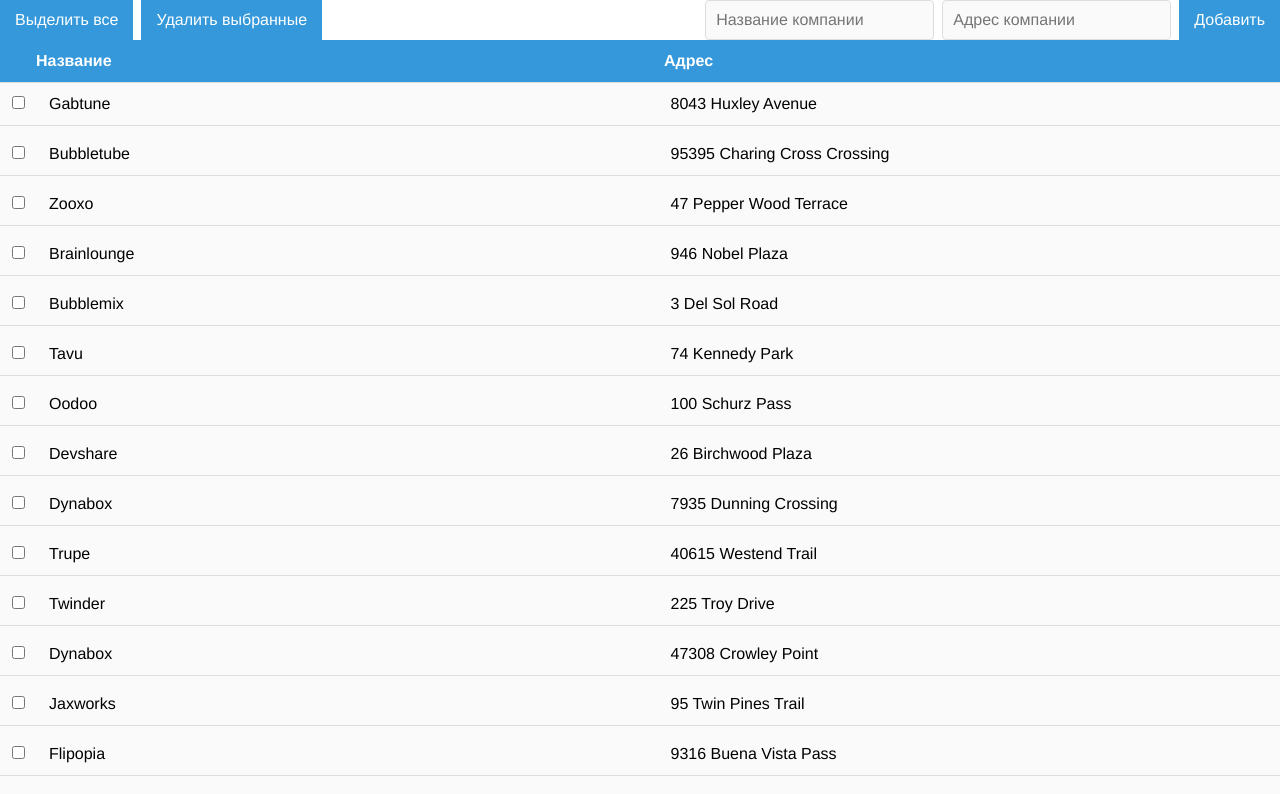
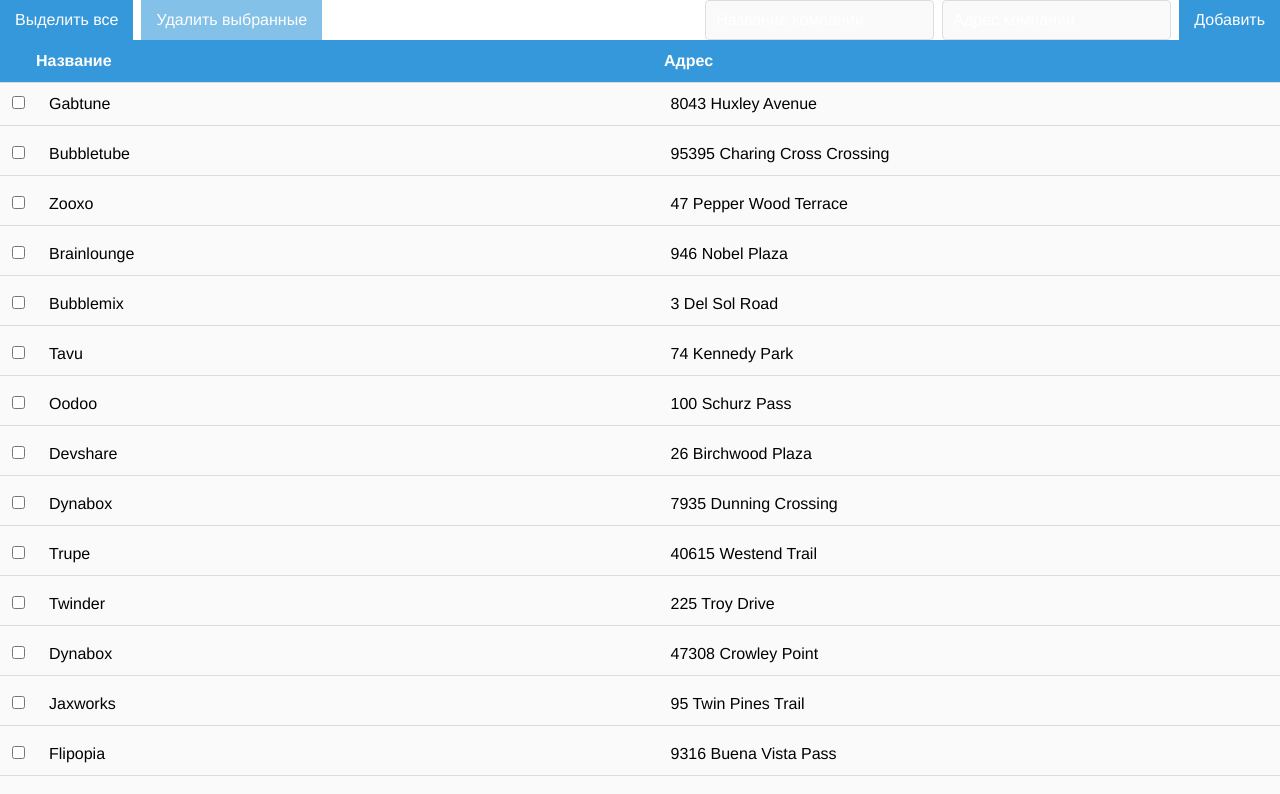
Before and after one commit to blurmb/test-table, a React app: page / in a window 1280 px wide. Shown: the top 794 px of the page. Built offline with nearby package versions, Linux system fonts and the light colour scheme.

Commit message:
изменение данных в таблице

```diff
--- a/src/app/ui/global.scss
+++ b/src/app/ui/global.scss
@@ -1,6 +1,7 @@
 :root {
   --primary-color: #3498db;
   --secondary-color: #2ecc71;
+  --reject-color: #ff4c3c;
   --background-color: #fafafa;
   --text-color-secondary: #fff;
   --text-color-primary: #333;
--- a/src/features/CompaniesTable/model/slice.ts
+++ b/src/features/CompaniesTable/model/slice.ts
@@ -52,6 +52,14 @@ export const tableSlice = createSlice({
     removeSelected: (state) => {
       state.items = state.items.filter((item) => !item.checked);
     },
+    setData: (
+      state,
+      action: PayloadAction<{ id: string } & Partial<Company>>,
+    ) => {
+      state.items = state.items.map((item) =>
+        item.id === action.payload.id ? { ...item, ...action.payload } : item,
+      );
+    },
   },
 });
 
@@ -63,4 +71,5 @@ export const {
   unselectAll,
   removeSelected,
   setCheckedById,
+  setData,
 } = tableSlice.actions;
--- a/src/features/CompaniesTable/ui/CompanyRow.tsx
+++ b/src/features/CompaniesTable/ui/CompanyRow.tsx
@@ -1,9 +1,9 @@
 import React, { memo, PropsWithChildren, useCallback, useRef } from "react";
 import { useDispatch } from "react-redux";
-import { setCheckedById, toggleChecked } from "../model/slice";
+import { setCheckedById, setData } from "../model/slice";
 import { useAppSelector } from "@src/store/hooks";
 import { getCompanyById } from "../model/selectors";
-
+import { ModifiableField } from "@src/widgets/ModifiableField";
 import * as styles from "./CompanyRow.module.scss";
 
 interface CompanyRowProps {
@@ -27,8 +27,30 @@ export const CompanyRow = memo(({ companyId }: CompanyRowProps) => {
     );
   }, [company]);
 
+  const handleNameChange = useCallback(
+    (text: string) => {
+      dispatch(
+        setData({
+          id: company.id,
+          name: text,
+        }),
+      );
+    },
+    [company],
+  );
+  const handleAddressChange = useCallback(
+    (text: string) => {
+      dispatch(
+        setData({
+          id: company.id,
+          address: text,
+        }),
+      );
+    },
+    [company],
+  );
+
   const checkboxRef = useRef<HTMLInputElement>(null);
-
   return (
     <TableRow>
       <div onClick={() => checkboxRef.current?.click()}>
@@ -39,8 +61,8 @@ export const CompanyRow = memo(({ companyId }: CompanyRowProps) => {
           onChange={handleCheckboxChange}
         />
       </div>
-      <div>{company.name}</div>
-      <div>{company.address}</div>
+      <ModifiableField text={company.name} onChange={handleNameChange} />
+      <ModifiableField text={company.address} onChange={handleAddressChange} />
     </TableRow>
   );
 });
--- a/src/share/ui/AppButton/AppButton.module.scss
+++ b/src/share/ui/AppButton/AppButton.module.scss
@@ -1,13 +1,47 @@
 .button {
-  background-color: var(--primary-color);
   color: var(--text-color-secondary);
   border: none;
-  padding: 10px 15px;
-  font-size: 16px;
   cursor: pointer;
   transition: background-color 0.3s ease;
 
-  &:hover {
+  &:disabled {
+    opacity: 0.6;
+    cursor: not-allowed;
+  }
+
+  &:hover:not(:disabled) {
     background-color: var(--secondary-color);
   }
+
+  &.small {
+    padding: 5px 10px;
+    font-size: 14px;
+  }
+
+  &.large {
+    padding: 15px 20px;
+    font-size: 18px;
+  }
+
+  &.medium {
+    padding: 10px 15px;
+    font-size: 16px;
+  }
+
+  &.primary {
+    background-color: var(--primary-color);
+  }
+
+  &.secondary {
+    background-color: var(--secondary-color);
+  }
+
+  &.danger {
+    background-color: color-mix(in srgb, var(--reject-color) 85%, transparent);
+
+    &:hover {
+      background-color: var(--reject-color);
+    }
+  }
+
 }
--- a/src/share/ui/AppButton/index.tsx
+++ b/src/share/ui/AppButton/index.tsx
@@ -1,13 +1,56 @@
-import React, { ButtonHTMLAttributes, PropsWithChildren } from "react";
+import React, { ButtonHTMLAttributes } from "react";
 import * as styles from "./AppButton.module.scss";
 
+interface AppButtonProps extends ButtonHTMLAttributes<HTMLButtonElement> {
+  size?: "small" | "medium" | "large";
+  variant?: "primary" | "secondary" | "danger";
+}
 export const AppButton = ({
   children,
   className,
+  size = "medium",
+  variant = "primary",
   ...props
-}: PropsWithChildren & ButtonHTMLAttributes<HTMLButtonElement>) => {
+}: AppButtonProps) => {
+  const getSizeClass = () => {
+    switch (size) {
+      case "small":
+        return styles.small;
+      case "medium":
+        return styles.medium;
+      case "large":
+        return styles.large;
+      default:
+        return "";
+    }
+  };
+
+  const getVariantClass = () => {
+    switch (variant) {
+      case "primary":
+        return styles.primary;
+      case "secondary":
+        return styles.secondary;
+      case "danger":
+        return styles.danger;
+      default:
+        return "";
+    }
+  };
+
   return (
-    <button className={styles.button + " " + className} {...props}>
+    <button
+      className={
+        styles.button +
+        " " +
+        className +
+        " " +
+        getSizeClass() +
+        " " +
+        getVariantClass()
+      }
+      {...props}
+    >
       {children}
     </button>
   );
--- a/src/share/ui/AppTextInput/AppTextInput.module.scss
+++ b/src/share/ui/AppTextInput/AppTextInput.module.scss
@@ -1,9 +1,7 @@
 .input {
   width: 100%;
-  padding: 10px;
   border: 1px solid var(--border-color);
   border-radius: 4px;
-  font-size: 16px;
   color: var(--text-color-primary);
   background-color: var(--background-color);
   transition: border-color 0.3s ease;
@@ -12,4 +10,24 @@
     border-color: var(--primary-color);
     outline: none;
   }
+
+  &::placeholder {
+    color: var(--text-color-secondary);
+  }
+
+  &.small {
+    padding: 5px;
+    font-size: 14px;
+  }
+
+  &.large {
+    padding: 15px;
+    font-size: 18px;
+  }
+
+  &.medium {
+    padding: 10px;
+    font-size: 16px;
+  }
+
 }
--- a/src/share/ui/AppTextInput/index.tsx
+++ b/src/share/ui/AppTextInput/index.tsx
@@ -1,13 +1,34 @@
 import React, { InputHTMLAttributes, PropsWithChildren } from "react";
 import * as styles from "./AppTextInput.module.scss";
 
+interface AppTextInputProps
+  extends Omit<InputHTMLAttributes<HTMLInputElement>, "size"> {
+  size?: "small" | "medium" | "large";
+}
 export const AppTextInput = ({
   children,
   className,
+  size = "medium",
   ...props
-}: PropsWithChildren & Omit<InputHTMLAttributes<HTMLInputElement>, "type">) => {
+}: AppTextInputProps) => {
+  const getSizeClass = () => {
+    switch (size) {
+      case "small":
+        return styles.small;
+      case "medium":
+        return styles.medium;
+      case "large":
+        return styles.large;
+      default:
+        return "";
+    }
+  };
   return (
-    <input type="text" className={styles.input + " " + className} {...props}>
+    <input
+      type="text"
+      className={styles.input + " " + className + " " + getSizeClass()}
+      {...props}
+    >
       {children}
     </input>
   );
--- /dev/null
+++ b/src/widgets/ModifiableField/index.ts
@@ -0,0 +1 @@
+export { ModifiableField } from "./ui/ModifiableField";
--- /dev/null
+++ b/src/widgets/ModifiableField/ui/ModifiableField.module.scss
@@ -0,0 +1,10 @@
+.wrapper {
+  display: flex;
+  flex-direction: row;
+  gap: 10px;
+
+  .child {
+    margin: 0;
+    padding: 5px;
+  }
+}
--- /dev/null
+++ b/src/widgets/ModifiableField/ui/ModifiableField.tsx
@@ -0,0 +1,54 @@
+import { AppButton } from "@src/share/ui/AppButton";
+import { AppTextInput } from "@src/share/ui/AppTextInput";
+import React, { useEffect } from "react";
+import { useState } from "react";
+import * as styles from "./ModifiableField.module.scss";
+
+interface ModifiableFieldProps {
+  text: string;
+  onChange: (text: string) => void;
+}
+
+export const ModifiableField = ({ text, onChange }: ModifiableFieldProps) => {
+  const [isChanging, setIsChanging] = useState(false);
+  const [newText, setNewText] = useState(text);
+
+  const handleTextClick = () => {
+    setIsChanging(true);
+  };
+  const handleTextChange = (e: React.ChangeEvent<HTMLInputElement>) => {
+    setNewText(e.target.value);
+  };
+  const handleSave = () => {
+    onChange(newText);
+    setIsChanging(false);
+  };
+  const handleCancel = () => {
+    setIsChanging(false);
+    setNewText(text);
+  };
+  if (isChanging) {
+    return (
+      <div className={styles.wrapper}>
+        <AppTextInput
+          className={styles.child}
+          size="small"
+          value={newText}
+          onChange={handleTextChange}
+        />
+        <AppButton size="small" className={styles.child} onClick={handleSave}>
+          Save
+        </AppButton>
+        <AppButton
+          size="small"
+          variant="danger"
+          className={styles.child}
+          onClick={handleCancel}
+        >
+          Cancel
+        </AppButton>
+      </div>
+    );
+  }
+  return <div onClick={handleTextClick}>{text}</div>;
+};
```
